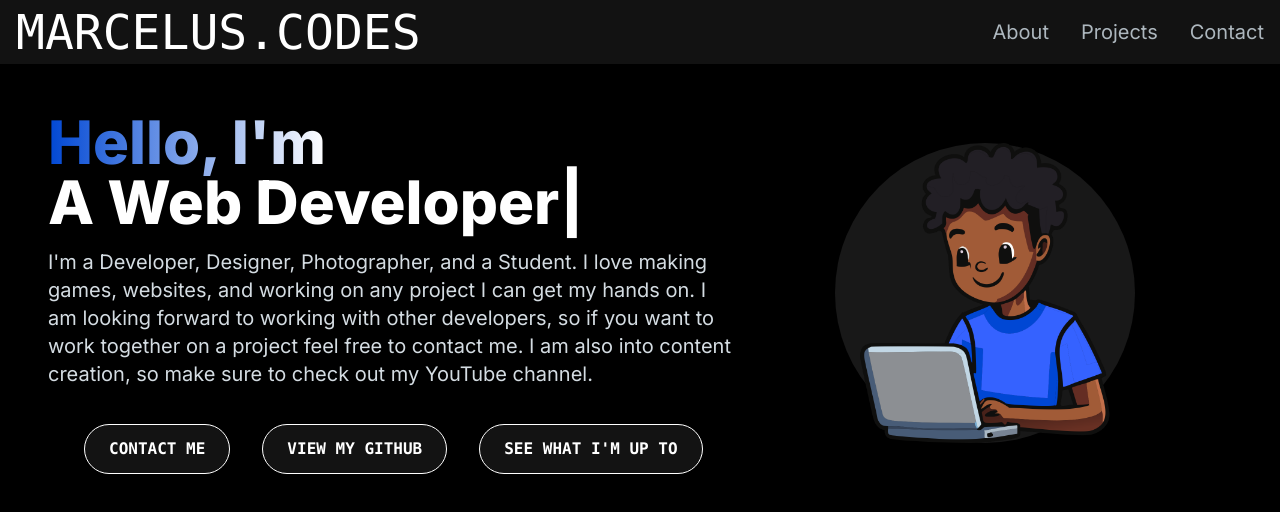
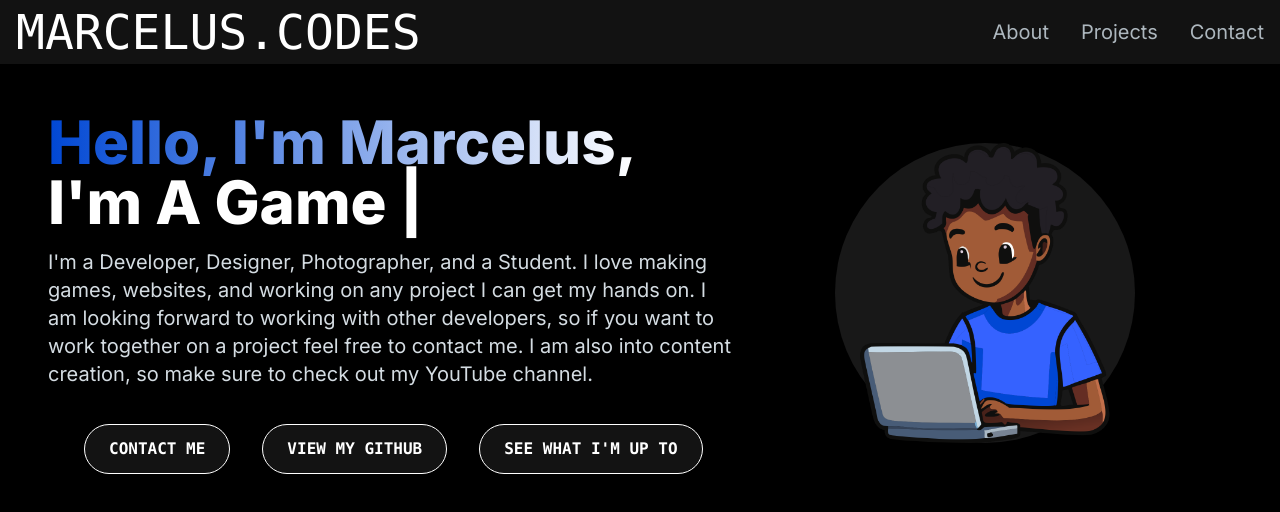
Before and after one commit to mebsport/marcelus-codes, a Next.js app: page / in a window 1280 px wide. Shown: the top 512 px of the page. Built offline with nearby package versions, Linux system fonts and the light colour scheme.

Commit message:
Update Wording Of Animations

```diff
--- a/src/app/components/HeroSection.tsx
+++ b/src/app/components/HeroSection.tsx
@@ -10,21 +10,18 @@ const HeroSection = () => {
         <div className='col-span-7 place-self-center text-center sm:text-left'>
           <h1 className='text-white mb-4 text-4xl lg:text-6xl font-extrabold'>
             <span className='text-transparent bg-clip-text bg-gradient-to-r from-[#0047D4] to-white'>
-              Hello, I'm {''}
+              Hello, I'm Marcelus, {''}
             </span>
             <br></br>
             <TypeAnimation
               sequence={[
-                // Same substring at the start will only be typed out once, initially
-                'Marcelus',
-                2500, // wait 1s before replacing "Mice" with "Hamsters"
-                'A Web Developer',
+                "I'm A Web Developer",
                 1500,
-                'A Web Designer',
+                "I'm A Web Designer",
                 1500,
-                'A Game Developer',
+                "I'm A Game Developer",
                 1500,
-                'A Game Designer',
+                "I'm A Game Designer",
                 1500,
               ]}
               wrapper='span'
```
